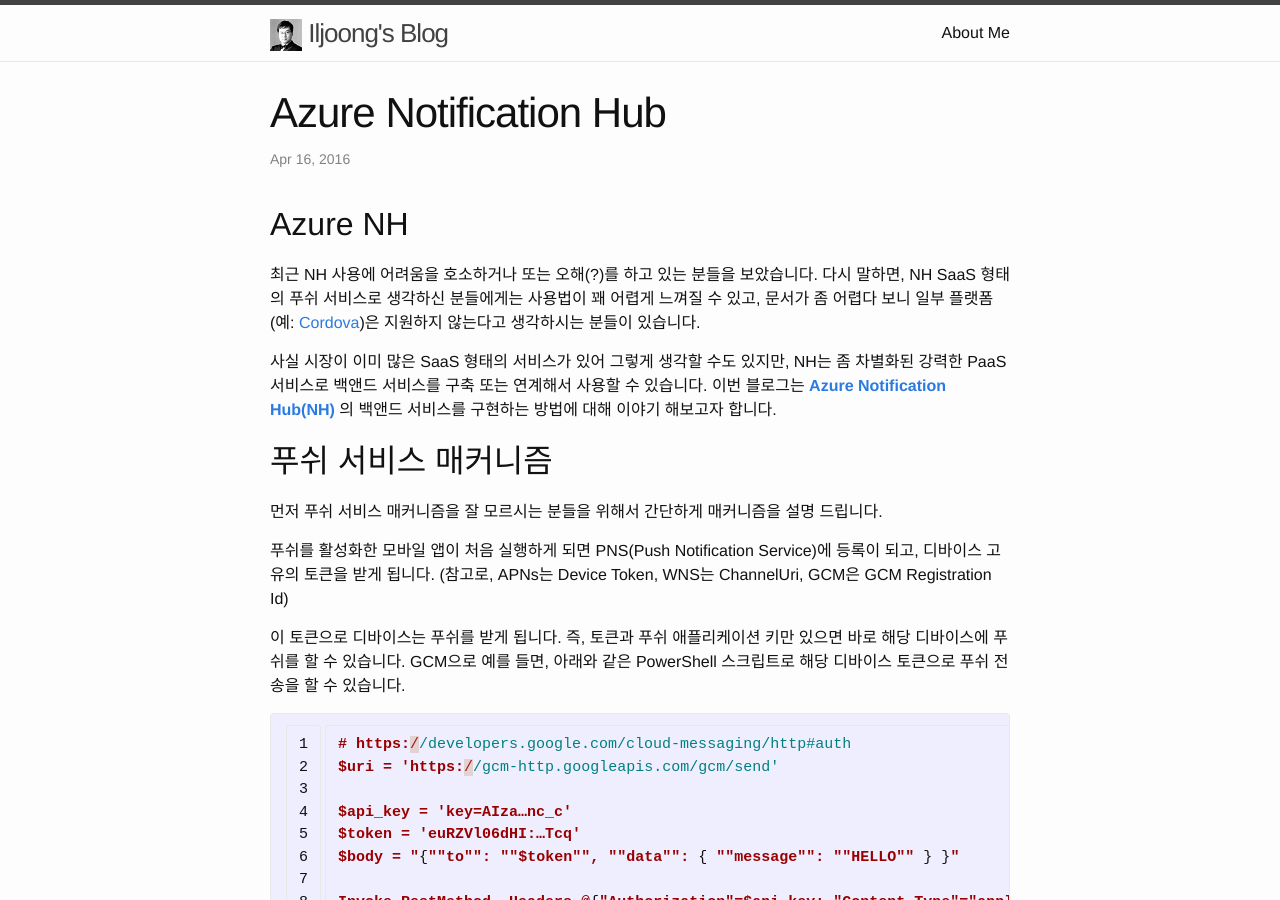
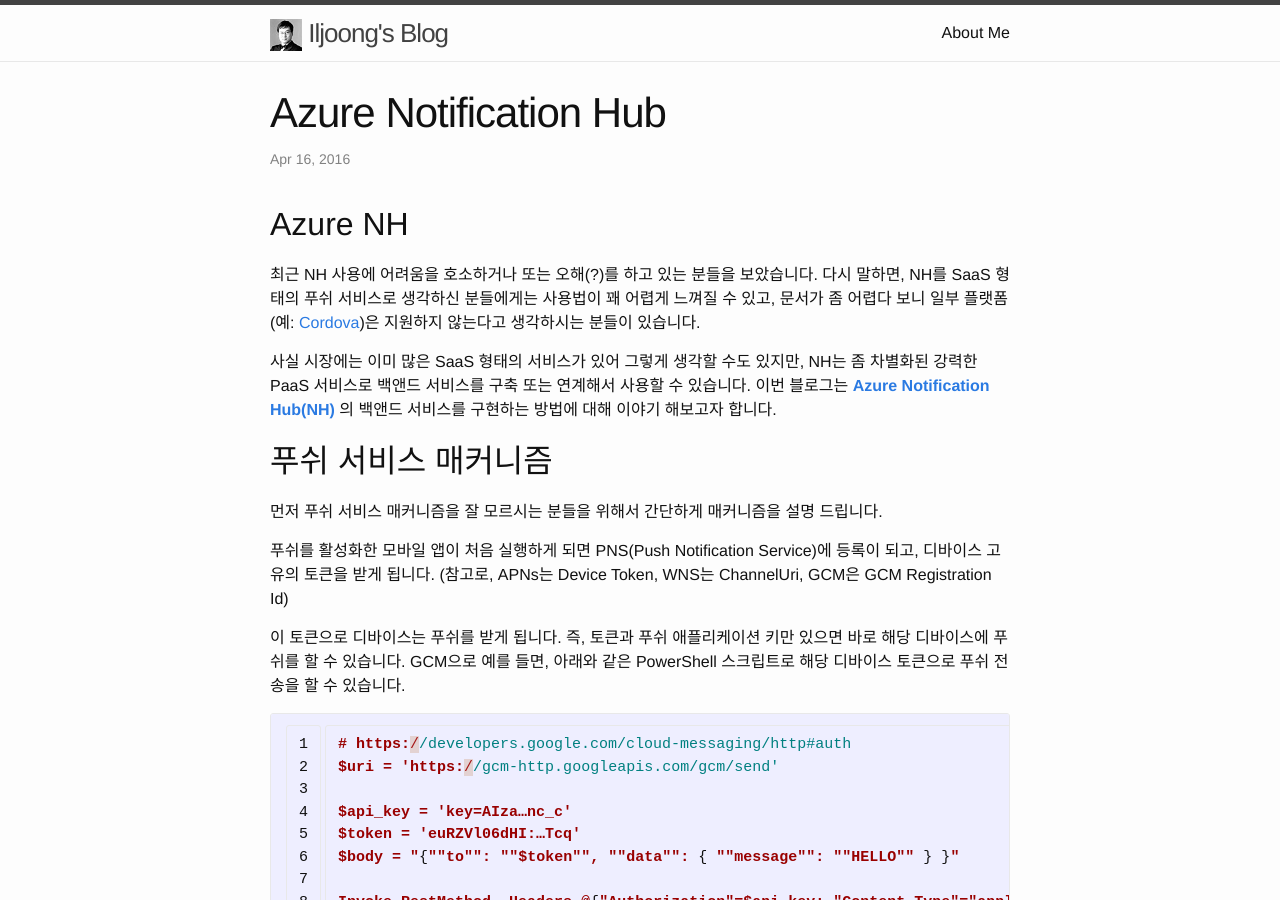
Before and after one commit to iljoong/iljoong.github.io, a Jekyll site: the page built from _posts/2016-04-16-Github-NHDemo.md, in a window 1280 px wide and 900 px high. Built offline with Jekyll 4.4.1, drawn with Linux system fonts in a browser that asks for light colours.

Commit message:
fix typo2 20160417

```diff
--- a/_posts/2016-04-16-Github-NHDemo.md
+++ b/_posts/2016-04-16-Github-NHDemo.md
@@ -7,9 +7,9 @@ categories: project
 
 ## Azure NH
 
-최근 NH 사용에 어려움을 호소하거나 또는 오해(?)를 하고 있는 분들을 보았습니다. 다시 말하면, NH SaaS 형태의 푸쉬 서비스로 생각하신 분들에게는 사용법이 꽤 어렵게 느껴질 수 있고, 문서가 좀 어렵다 보니 일부 플랫폼(예: [Cordova](http://cordova.apache.org/))은 지원하지 않는다고 생각하시는 분들이 있습니다.
+최근 NH 사용에 어려움을 호소하거나 또는 오해(?)를 하고 있는 분들을 보았습니다. 다시 말하면, NH를 SaaS 형태의 푸쉬 서비스로 생각하신 분들에게는 사용법이 꽤 어렵게 느껴질 수 있고, 문서가 좀 어렵다 보니 일부 플랫폼(예: [Cordova](http://cordova.apache.org/))은 지원하지 않는다고 생각하시는 분들이 있습니다.
 
-사실 시장이 이미 많은 SaaS 형태의 서비스가 있어 그렇게 생각할 수도 있지만, NH는 좀 차별화된 강력한 PaaS 서비스로 백앤드 서비스를 구축 또는 연계해서 사용할 수 있습니다. 이번 블로그는 [**Azure Notification Hub(NH)**](https://azure.microsoft.com/services/notification-hubs/) 의 백앤드 서비스를 구현하는 방법에 대해 이야기 해보고자 합니다.
+사실 시장에는 이미 많은 SaaS 형태의 서비스가 있어 그렇게 생각할 수도 있지만, NH는 좀 차별화된 강력한 PaaS 서비스로 백앤드 서비스를 구축 또는 연계해서 사용할 수 있습니다. 이번 블로그는 [**Azure Notification Hub(NH)**](https://azure.microsoft.com/services/notification-hubs/) 의 백앤드 서비스를 구현하는 방법에 대해 이야기 해보고자 합니다.
 
 ## 푸쉬 서비스 매커니즘
 
```
